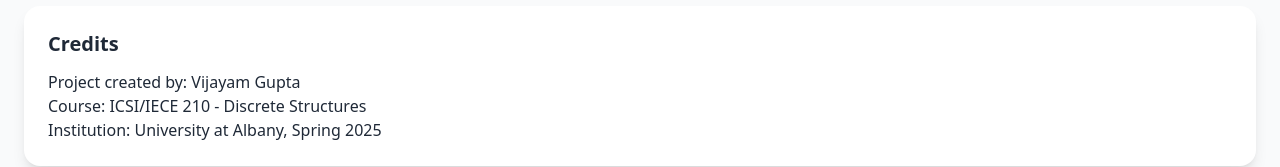
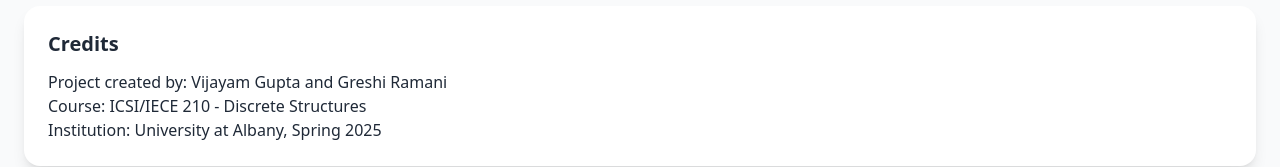
Before and after one commit to vijayam99/Chatbot, a plain HTML site: page about.html in a window 1280 px wide. Shown: the part 330-497 px from the top of the page. Drawn offline with nearby package versions, Linux system fonts and the light colour scheme.

Commit message:
Update about.html

```diff
--- a/about.html
+++ b/about.html
@@ -1,4 +1,3 @@
-<!-- about.html -->
 <!DOCTYPE html>
 <html lang="en">
 <head>
@@ -24,7 +23,7 @@
     <!-- Credits Section -->
     <section class="bg-white p-6 rounded-2xl shadow-lg">
       <h3 class="text-xl font-semibold mb-3">Credits</h3>
-      <p>Project created by: Vijayam Gupta</p>
+      <p>Project created by: Vijayam Gupta and Greshi Ramani </p>
       <p>Course: ICSI/IECE 210 - Discrete Structures</p>
       <p>Institution: University at Albany, Spring 2025</p>
     </section>
```
